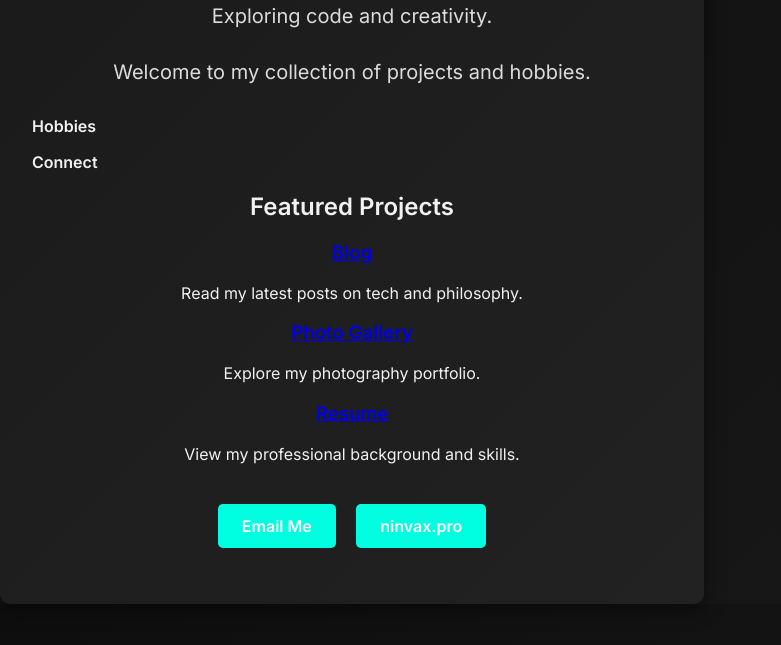
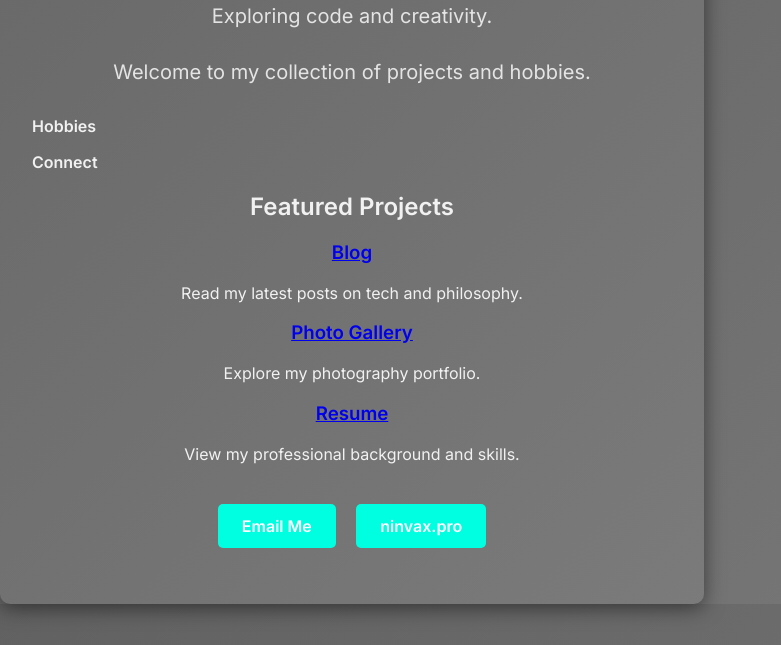
Before and after one commit to Ninvaxx/ninvax_website, a plain HTML site: page index.html in a window 1280 px wide. Shown: the part 155-800 px from the top of the page, without its empty margins (0-781 px from the left). Drawn offline with Linux system fonts and the light colour scheme.

Commit message:
Update style.css

```diff
--- a/style.css
+++ b/style.css
@@ -9,7 +9,7 @@
 body {
   margin: 0;
   font-family: 'Inter', 'Poppins', sans-serif;
-  background: linear-gradient(135deg, #0e0e0e, #1a1a1a);
+  background: linear-gradient(135deg, #616161, #7b7b7b);
   color: #f1f1f1;
   padding: 0;
   /* display: flex;
```
